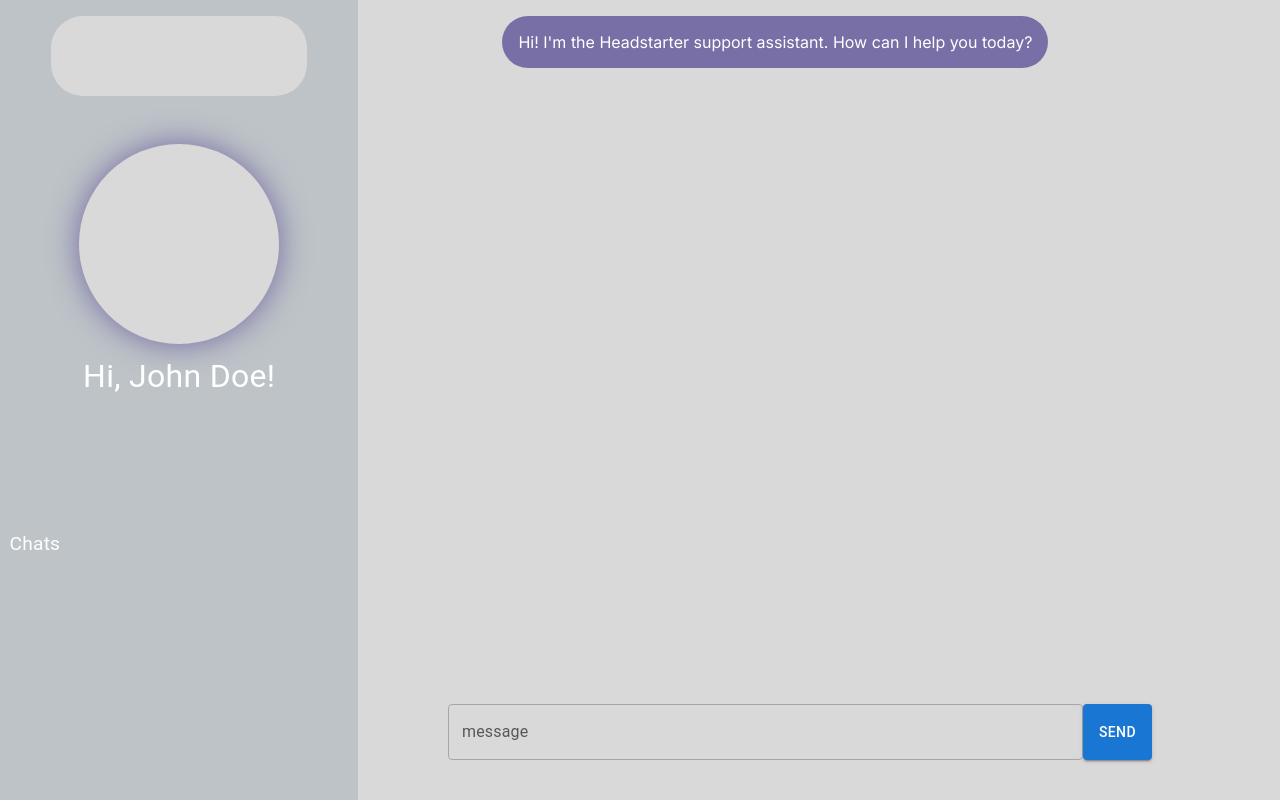
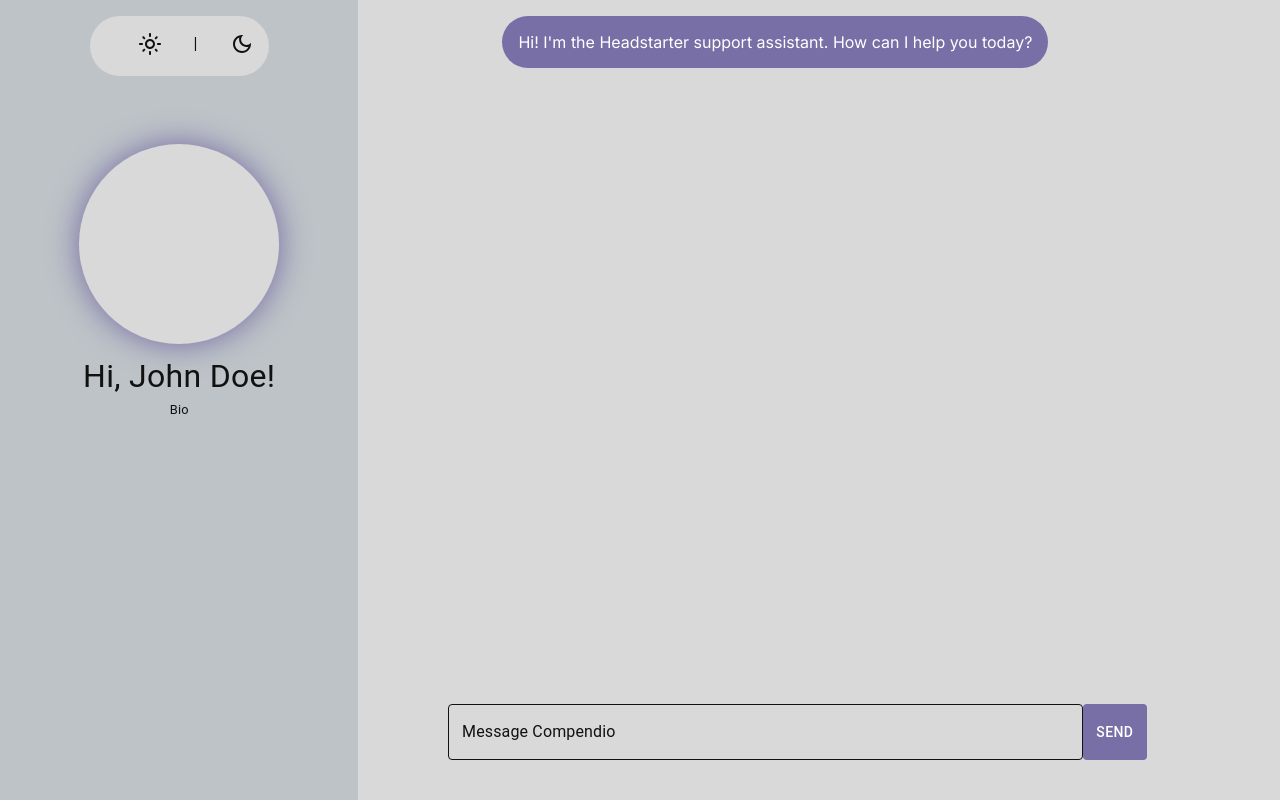
Before and after one commit to webJdi/compendio, a Next.js app in the folder compendio/: page / in a window 1280 px wide. Built offline with nearby package versions, Linux system fonts and the light colour scheme.

Commit message:
Added light and dark modes

```diff
--- /dev/null
+++ b/compendio/src/app/native.js
@@ -0,0 +1,5 @@
+
+export function modes(){
+
+
+}
--- a/compendio/src/app/page.js
+++ b/compendio/src/app/page.js
@@ -1,7 +1,10 @@
 'use client'
 
-import { Box, Typography, Stack, TextField, Button } from "@mui/material";
-import { useEffect, useState, useRef } from "react";
+import { Box, Typography, Stack, TextField, Button, Icon} from "@mui/material";
+import { useEffect, useState, useRef, classes} from "react";
+import LightModeOutlinedIcon from '@mui/icons-material/LightModeOutlined';
+import DarkModeOutlinedIcon from '@mui/icons-material/DarkModeOutlined';
+
 
 export default function Home() {
   const [messages, setMessages] = useState([
@@ -10,6 +13,45 @@ export default function Home() {
       content: "Hi! I'm the Headstarter support assistant. How can I help you today?",
     },
   ]);
+
+  const [mode, setMode] = useState('light');
+  const [bgOne, setBgOne] = useState("#D9D9D9");
+  const [bgTwo, setBgTwo] = useState("#BDC3C7");
+  const [bgThree, setBgThree] = useState("#FFFFFF");
+  const [bgFour, setBgFour] = useState("#786fa6");
+  const [colorOne, setcolorOne] = useState('#111');
+  const [glowOne, setglowOne] = useState('0 0 30px 1px #786fa6');
+  const [buttonOne, setbuttonOne] = useState('#786fa6');
+  const [buttonTwo, setbuttonTwo] = useState('#fff');
+
+
+
+  const darkMode = () => {
+    if (mode === "light") {
+      setMode("dark");
+      setBgOne("#34495e");
+      setBgTwo("#2c3e50");
+      setBgThree("#111");
+      setBgFour("#1abc9c");
+      setcolorOne('#fff');
+      setglowOne('0 0 40px 4px #D6A2E8');
+      setbuttonOne('#786fa6');
+    }
+  };
+
+  const lightMode = () => {
+    if (mode === "dark") {
+      setMode("light");
+      setBgOne("#D9D9D9");
+      setBgTwo("#BDC3C7");
+      setBgThree("#FFFFFF");
+      setBgFour("#E67E22");
+      setcolorOne('#111');
+      setglowOne('0 0 30px 1px #786fa6');
+      setbuttonOne('#786fa6');
+    }
+  };
+
   const [message, setMessage] = useState('');
   const [isLoading, setIsLoading] = useState(false);
 
@@ -73,15 +115,21 @@ export default function Home() {
     messagesEndRef.current?.scrollIntoView({ behavior: "smooth" });
   };
 
+  const styles = theme => ({
+    multilineInput:
+    {
+      color:'#fff'
+    }
+
+  })
+
+
   useEffect(() => {
     document.title = "Compendio";
     scrollToBottom();
   }, [messages]);
 
-  const bgOne = "#D9D9D9";
-  const bgTwo = "#BDC3C7";
-  const bgThree = "#FFFFFF";
-  const bgFour = "#E67E22";
+
 
   return (
     <Box
@@ -99,16 +147,46 @@ export default function Home() {
         left={'0'}
         backgroundColor={bgTwo}
       >
+
         {/*///////// Menu /////////// */}
         <Box
           position={'absolute'}
-          width={'20vw'}
-          height={'10vh'}
+          width={'14vw'}
+
           backgroundColor={bgOne}
           borderRadius={'2em'}
           top={'2vh'}
-          left={'4vw'}
+          left={'7vw'}
+          padding={'1em'}
+          display={'flex'}
+          alignContent={'center'}
         >
+          <Box
+          margin={'0 2em'}
+          onClick={lightMode}
+          >
+            <LightModeOutlinedIcon
+              sx={{ color:colorOne, transition:'0.5s', '&:hover':{
+                transform: 'scale(1.3)'
+              } }}
+            ></LightModeOutlinedIcon>
+          </Box>
+
+          <Typography
+            sx={{ color: mode === 'light' ? colorOne : colorOne }}
+          >|</Typography>
+
+          <Box
+          margin={'0 2em'}
+          onClick={darkMode}
+          >
+            <DarkModeOutlinedIcon
+              sx={{ color:colorOne, transition:'0.5s', '&:hover':{
+                transform: 'scale(1.3)'
+              } }}
+            ></DarkModeOutlinedIcon>
+          </Box>
+
         </Box>
 
         {/* ////////////// DP placeholder ///////////////////// */}
@@ -123,13 +201,19 @@ export default function Home() {
         >
         </Box>
         <Typography
-          color={bgThree}
+          color={colorOne}
           textAlign={'center'}
           fontSize={'2em'}
         >
           Hi, John Doe!
         </Typography>
-
+        <Typography
+        color={colorOne}
+        textAlign={'center'}
+        fontSize={'0.8em'}
+        >
+          Bio
+        </Typography>
         <Box
           width={'100%'}
           height={'35vh'}
@@ -137,13 +221,7 @@ export default function Home() {
           bottom={'0'}
           left={'0'}
         >
-          <Typography
-            color={bgThree}
-            fontSize={'1.2em'}
-            margin={'0.5em'}
-          >
-            Chats
-          </Typography>
+
           <Stack>
           </Stack>
         </Box>
@@ -159,7 +237,7 @@ export default function Home() {
       >
         <Stack
           direction={'column'}
-          spacing={2}
+          spacing={5}
           flexGrow={1}
           overflow={'auto'}
           maxHeight={'100%'}
@@ -169,6 +247,7 @@ export default function Home() {
             <Box
               key={index}
               display={'flex'}
+              width={'95%'}
               justifyContent={
                 message.role === 'assistant' ? 'flex-start' : 'flex-end'
               }
@@ -197,16 +276,49 @@ export default function Home() {
             placeholder="Hey"
             multiline
             fullWidth
-            label="message"
+            label="Message Compendio"
+            sx={{
+              '& .MuiOutlinedInput-root': {
+                color: colorOne,
+                '& fieldset': {
+                  borderColor: colorOne,
+                },
+                '&:hover fieldset': {
+                  borderColor: bgFour,
+                },
+                '&.Mui-focused fieldset': {
+                  borderColor: bgFour,
+                },
+              },
+              '& .MuiInputLabel-root': {
+                color: colorOne,
+              },
+            }}
+            InputProps={{
+              sx: {
+                color: colorOne,
+              },
+            }}
+            InputLabelProps={{
+              sx: {
+                color: colorOne,
+              },
+            }}
             value={message}
             onChange={(e) => setMessage(e.target.value)}
           >
           </TextField>
         </Box>
         <Button
-          variant="contained"
           onClick={sendMessage}
           disabled={isLoading}
+          sx={{
+            backgroundColor: buttonOne,
+            color: 'white',
+            '&:hover': {
+              backgroundColor: buttonTwo,
+              color: 'black'
+            },}}
         >
           {isLoading ? 'Sending...' : 'Send'}
         </Button>
```
